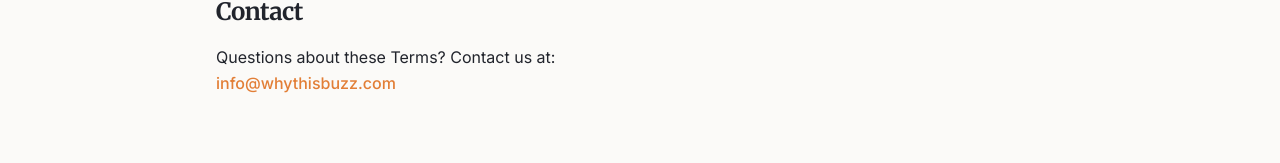
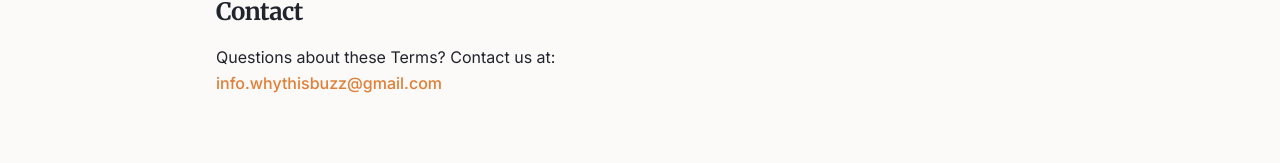
Before and after one commit to yash-jain2001/whythisbuzz, a Next.js app: page /terms in a window 1280 px wide. Shown: the part 1841-2004 px from the top of the page. Built offline with nearby package versions, Linux system fonts and the light colour scheme.

Commit message:
Refine content tone: remove controversy language from Contact page

```diff
--- a/src/app/contact/page.tsx
+++ b/src/app/contact/page.tsx
@@ -28,8 +28,8 @@
                             <p>
                                 For general inquiries, feedback, editorial submissions, or business opportunities, please email us at:
                                 <br />
-                                <a href="mailto:info@whythisbuzz.com" className="text-accent hover:underline font-medium">
-                                    info@whythisbuzz.com
+                                <a href="mailto:info.whythisbuzz@gmail.com" className="text-accent hover:underline font-medium">
+                                    info.whythisbuzz@gmail.com
                                 </a>
                             </p>
                         </section>
@@ -44,7 +44,7 @@
                         <section className="mt-8 bg-muted p-6 rounded-lg">
                             <h2 className="text-xl font-serif font-bold mb-3">Our Commitment</h2>
                             <p className="text-sm">
-                                WhyThisBuzz is committed to neutral, fact-based reporting. We present multiple perspectives without taking sides. All content is carefully researched and cited.
+                                WhyThisBuzz is dedicated to providing clear, accurate, and engaging content about the latest trends in technology, entertainment, and digital culture. Our content is carefully researched to keep you informed.
                             </p>
                         </section>
                     </div>
--- a/src/app/cookies/page.tsx
+++ b/src/app/cookies/page.tsx
@@ -108,8 +108,8 @@
                             <p>
                                 Questions about our use of cookies? Contact us at:
                                 <br />
-                                <a href="mailto:info@whythisbuzz.com" className="text-accent hover:underline font-medium">
-                                    info@whythisbuzz.com
+                                <a href="mailto:info.whythisbuzz@gmail.com" className="text-accent hover:underline font-medium">
+                                    info.whythisbuzz@gmail.com
                                 </a>
                             </p>
                         </section>
--- a/src/app/disclaimer/page.tsx
+++ b/src/app/disclaimer/page.tsx
@@ -87,8 +87,8 @@
                             <p>
                                 If you have questions or concerns about this disclaimer, contact us at:
                                 <br />
-                                <a href="mailto:info@whythisbuzz.com" className="text-accent hover:underline font-medium">
-                                    info@whythisbuzz.com
+                                <a href="mailto:info.whythisbuzz@gmail.com" className="text-accent hover:underline font-medium">
+                                    info.whythisbuzz@gmail.com
                                 </a>
                             </p>
                         </section>
--- a/src/app/privacy/page.tsx
+++ b/src/app/privacy/page.tsx
@@ -122,8 +122,8 @@
                             <p>
                                 If you have questions about this Privacy Policy, please contact us at:
                                 <br />
-                                <a href="mailto:info@whythisbuzz.com" className="text-accent hover:underline font-medium">
-                                    info@whythisbuzz.com
+                                <a href="mailto:info.whythisbuzz@gmail.com" className="text-accent hover:underline font-medium">
+                                    info.whythisbuzz@gmail.com
                                 </a>
                             </p>
                         </section>
--- a/src/app/terms/page.tsx
+++ b/src/app/terms/page.tsx
@@ -108,8 +108,8 @@
                             <p>
                                 Questions about these Terms? Contact us at:
                                 <br />
-                                <a href="mailto:info@whythisbuzz.com" className="text-accent hover:underline font-medium">
-                                    info@whythisbuzz.com
+                                <a href="mailto:info.whythisbuzz@gmail.com" className="text-accent hover:underline font-medium">
+                                    info.whythisbuzz@gmail.com
                                 </a>
                             </p>
                         </section>
```
